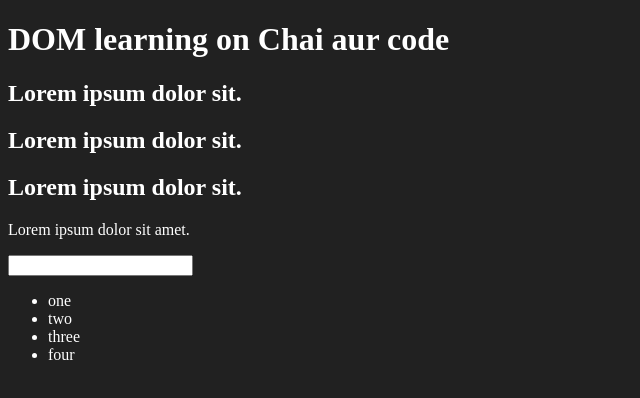
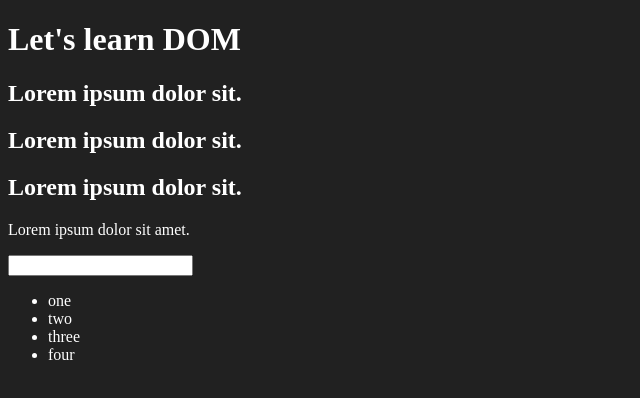
Before and after one commit to Rudransh0102/JavaScript-Journey, a plain HTML site: page 06_dom/one.html in a window 1280 px wide. Shown: the whole page, without its empty margins (0-640 px from the left). Drawn offline with Linux system fonts and the light colour scheme.

Commit message:
working on it

```diff
--- a/06_dom/one.html
+++ b/06_dom/one.html
@@ -13,7 +13,7 @@
 </head>
 <body class="bg-black">
     <div >
-        <h1  id="title" class="heading">DOM learning on Chai aur code <span style="display: none;">test text</span></h1>
+        <h1  id="title" class="heading">Let's learn DOM <span style="display: none;">test text</span></h1>
         <h2>Lorem ipsum dolor sit.</h2>
         <h2>Lorem ipsum dolor sit.</h2>
         <h2>Lorem ipsum dolor sit.</h2>
```
